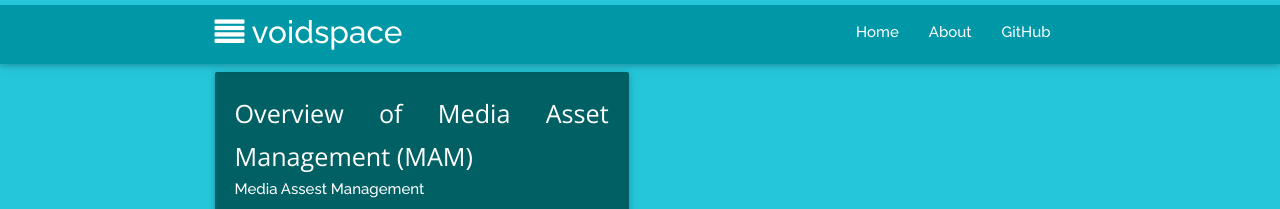
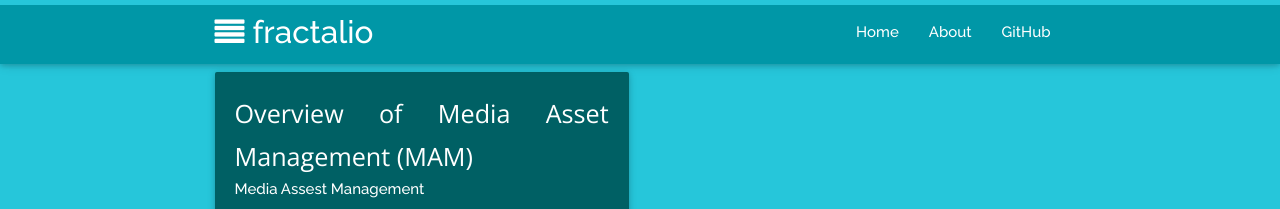
Before and after one commit to fractalio/presentations, a Jekyll site: the page built from index.html, in a window 1280 px wide. Shown: the top 209 px of the page. Built offline with Jekyll 4.4.1, drawn with Linux system fonts in a browser that asks for light colours; nearby versions of some CDN libraries.

Commit message:
Updated config file

```diff
--- a/_config.yml
+++ b/_config.yml
@@ -1,6 +1,6 @@
 # Site settings
-title: voidspace
-email: null@voidspace.xyz
+title: fractalio
+email: info@fractalio.com
 description: > # this means to ignore newlines until "baseurl:"
   Hello, I'm Ramaseshan. A working IT professional, who loves to go to colleges and give talks on various technologies.
   Check out my presentations in this site.
@@ -9,8 +9,8 @@ description: > # this means to ignore newlines until "baseurl:"
 baseurl: "/presentations/" # the subpath of your site, e.g. /blog/
 url: "http://voidspace.xyz"#the base hostname & protocol for your site
 
-twitter_username: seshan228
-github_username:  ramaseshan
+twitter_username:
+github_username:  fractalio
 css: "cyan lighten-1"
 scroll-cursor: "#00BCD4"
 scroll-rail: "#0097A7"
```
